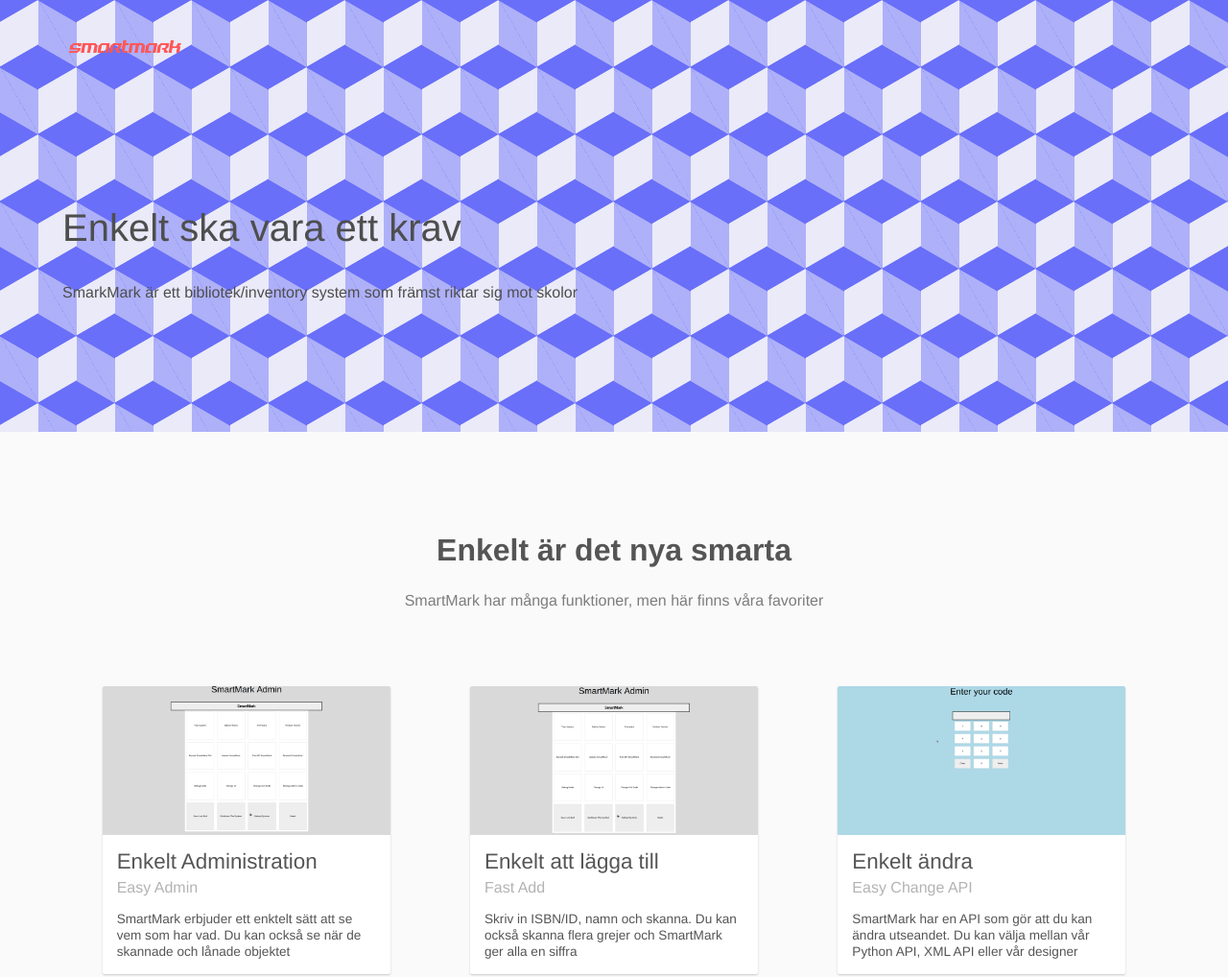
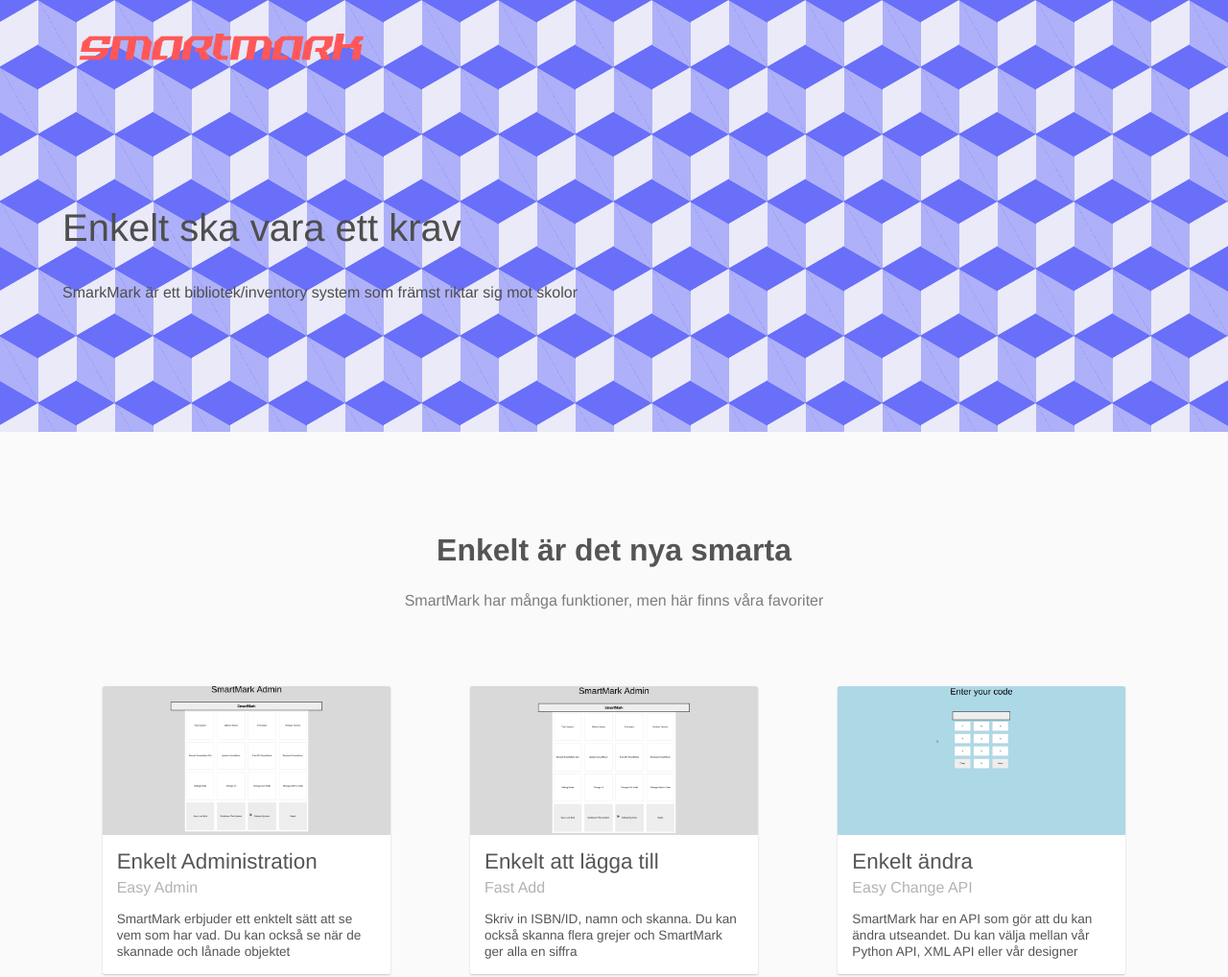
Before and after one commit to Pajsen-Archive/CybercoreSoftware, a plain HTML site: page smartmark/index.html in a window 1280 px wide. Shown: the top 1018 px of the page at 96% size. Drawn offline with Linux system fonts and the light colour scheme.

Commit message:
Update index.html

```diff
--- a/smartmark/index.html
+++ b/smartmark/index.html
@@ -433,7 +433,7 @@
     background-image: url("files/smartMark.png");
     background-size: cover;
     background-position: center center;
-    width: 130px;
+    width: 330px;
     padding: 10px;
     min-height: 30px;
     text-align: center;
```
